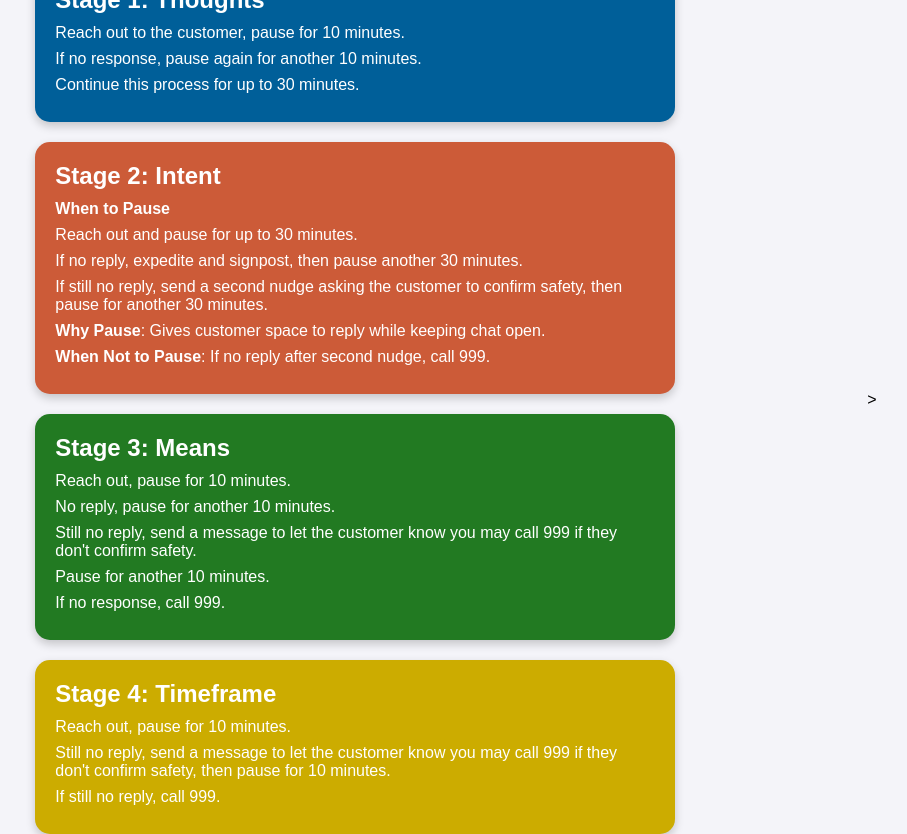
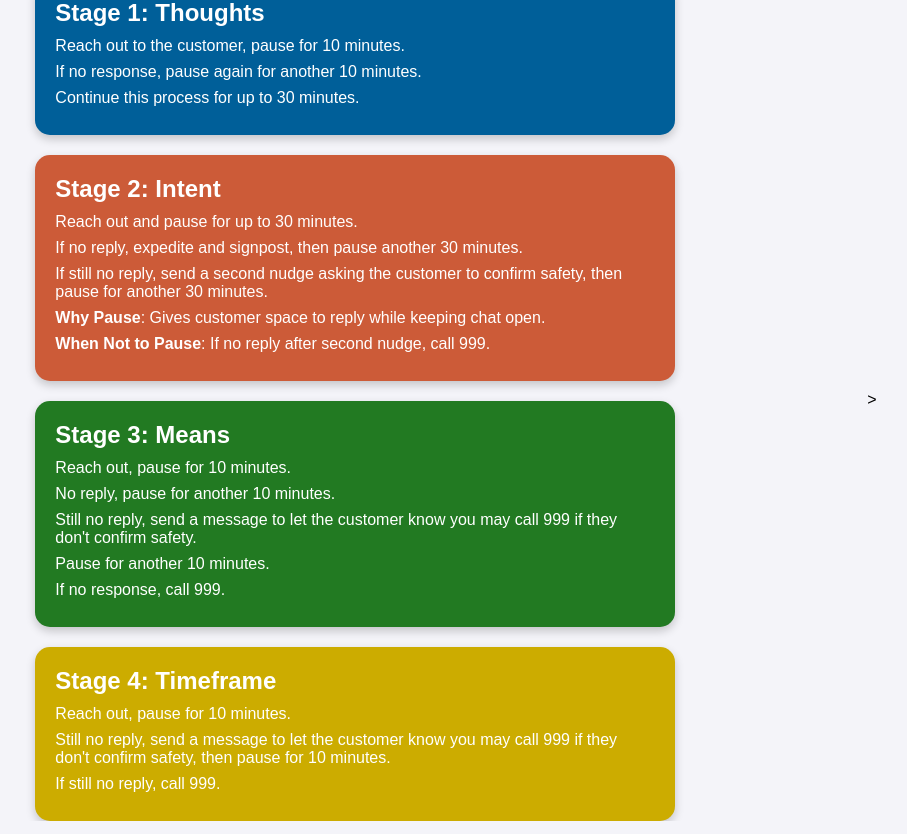
Before and after one commit to Danielleh62/Flowchart, a plain HTML site: page index.html in a window 1280 px wide. Shown: the whole page, without its empty margins (280-1187 px from the left). Drawn offline with Linux system fonts and the light colour scheme.

Commit message:
Update index.html

```diff
--- a/index.html
+++ b/index.html
@@ -19,7 +19,7 @@
         <div class="stage" id="stage2">
             <div class="stage-number">Stage 2: Intent</div>
             <ul>
-                <li><strong>When to Pause</strong></li>
+
                 <li>Reach out and pause for up to 30 minutes.</li>
                 <li>If no reply, expedite and signpost, then pause another 30 minutes.</li>
                 <li>If still no reply, send a second nudge asking the customer to confirm safety, then pause for another 30 minutes.</li>
```
